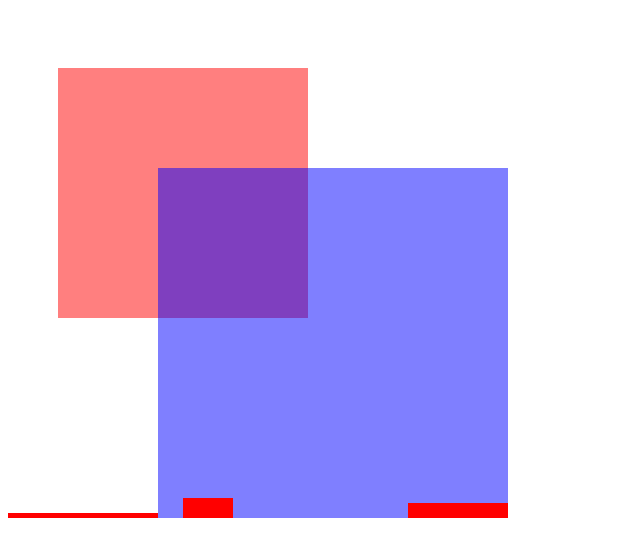
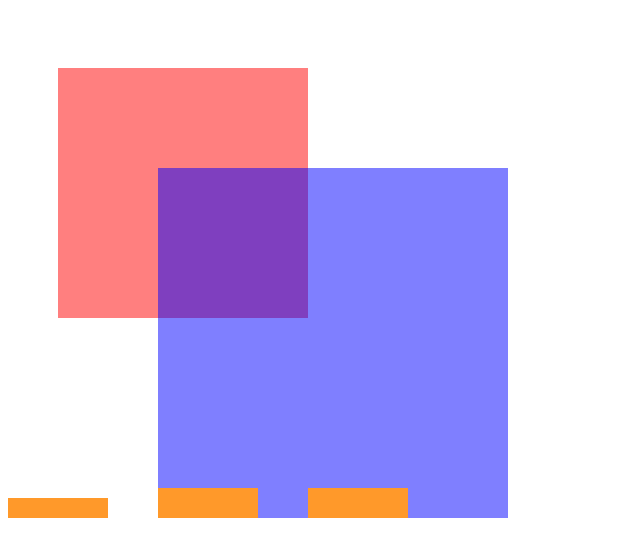
Before and after one commit to SamLR/1D_em_up, a website: page index.html in a window 1280 px wide. Shown: the part 48-604 px from the top of the page, without its empty margins (0-640 px from the left). Drawn offline with Linux system fonts and the light colour scheme.

Commit message:
separate out platform specification

```diff
--- a/index.html
+++ b/index.html
@@ -12,6 +12,7 @@
     <script src="js/collection-utils.js"></script>
     <script src="js/graphics-utils.js"></script>
     <script src="js/platforms.js"></script>
+    <script src="js/screens.js"></script>
     <script src="js/main-game.js"></script>
 </body>
 </html>
--- a/js/graphics-utils.js
+++ b/js/graphics-utils.js
@@ -1,3 +1,6 @@
+/*
+ * General 'graphics' utilities. Mostly the 'makebox' function.
+ */
 graphicsUtils = (function() {
     var _makeBox = function(x, y, width, height, context, colour) {
         var x2 = x + width,
--- a/js/main-game.js
+++ b/js/main-game.js
@@ -48,15 +48,19 @@
         game.player.jump = false;
 
         game.screen = 0;
-        game.platforms = [[
-                platforms.make(0,   495, 150, 5,  game.context, 'rgba(255, 0, 0, 1)'),
-                platforms.make(175, 480, 50,  20, game.context, 'rgba(255, 0, 0, 1)'),
-                platforms.make(400, 485, 100, 15, game.context, 'rgba(255, 0, 0, 1)')
-            ], [
-                platforms.make(0,   495, 150, 5,  game.context, 'rgba(0, 0, 0, 1)'),
-                platforms.make(250, 480, 50,  20, game.context, 'rgba(0, 0, 0, 1)'),
-                platforms.make(425, 485, 75,  15, game.context, 'rgba(0, 0, 0, 1)')
-            ]];
+        game.platforms = [];
+
+        collectionUtils.forEach(screens, function (platformArray) {
+            var screenDef = [];
+            collectionUtils.forEach(platformArray, function (pltfm) {
+                screenDef.push(platforms.make(
+                        pltfm.x,      pltfm.y,
+                        pltfm.width,  pltfm.height,
+                        game.context, pltfm.colour
+                    ));
+            });
+            game.platforms.push(screenDef);
+        });
 
         addEventListener('keydown', function (event) {
             keysDown[event.keyCode] = true;
@@ -89,8 +93,9 @@
             // Move the player
             if (player.x() > game.canvas.width) {
                 // Character wrap
+                game.screen = (game.screen < game.platforms.length - 1) ? game.screen + 1: 0;
                 player.setX(0);
-                game.screen = (game.screen < game.platforms.length - 1) ? game.screen + 1: 0;
+                player.setY(game.platforms[game.screen][0].y());
             }
 
             if ( keysDown[32] && !player.jump ) {
--- a/js/platforms.js
+++ b/js/platforms.js
@@ -1,5 +1,8 @@
+/*
+ * Functions to make platforms
+ */
+
 platforms = (function() {
-    // NB. This module must be initialised
     return {
         make: function(x, y, width, height, context, colour, landOnPlatform) {
             var res = graphicsUtils.makeBox(x, y, width, height, context, colour);
--- /dev/null
+++ b/js/screens.js
@@ -0,0 +1,22 @@
+/*
+ * Returns the definitions for the different screens
+ */
+
+screens = (function () {
+    'use strict';
+
+    return [[
+            {x:0,   y:480, width: 100, height: 20, colour: 'rgba(255, 153, 42, 1.0)'}, // 100
+            {x:150, y:470, width: 100, height: 30, colour: 'rgba(255, 153, 42, 1.0)'}, // 250
+            {x:300, y:470, width: 100, height: 30, colour: 'rgba(255, 153, 42, 1.0)'}, // 400
+        ],[
+            {x:0,   y:495, width: 50,  height: 5,  colour: 'rgba(255, 66, 46,  1.0)'}, // 50
+            {x:75 , y:485, width: 150, height: 15, colour: 'rgba(255, 66, 46,  1.0)'}, // 225
+            {x:250, y:475, width: 75,  height: 25, colour: 'rgba(255, 66, 46,  1.0)'}, // 325
+            {x:350, y:465, width: 150, height: 35, colour: 'rgba(255, 66, 46,  1.0)'}, // 325
+        ],[
+            {x:0,   y:475, width: 150, height: 25, colour: 'rgba(255, 86, 164, 1.0)'}, // 150
+            {x:200, y:485, width: 150, height: 15, colour: 'rgba(255, 86, 164, 1.0)'}, // 350
+            {x:400, y:495, width: 100, height: 5,  colour: 'rgba(255, 86, 164, 1.0)'}, // 325
+        ]];
+})();
```
